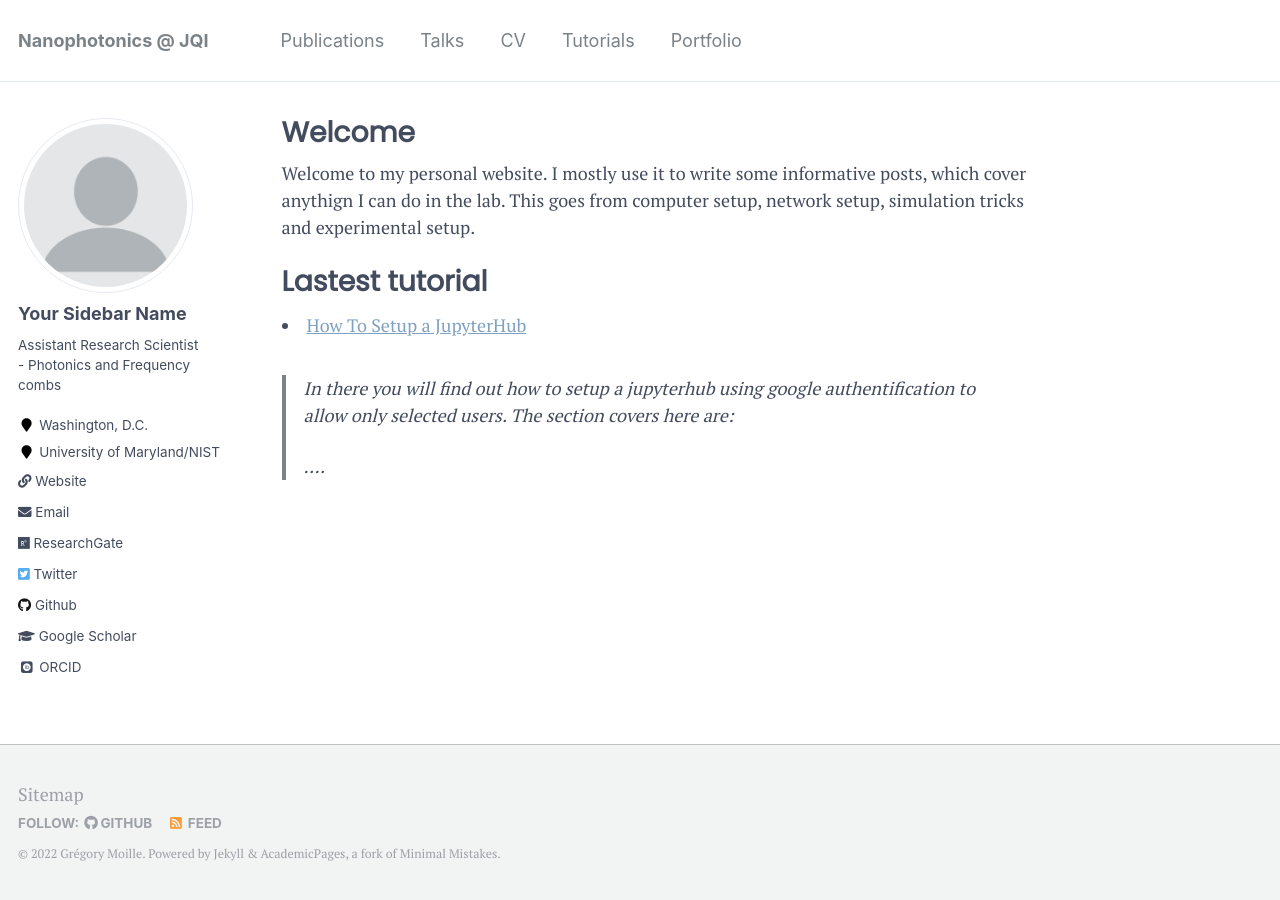
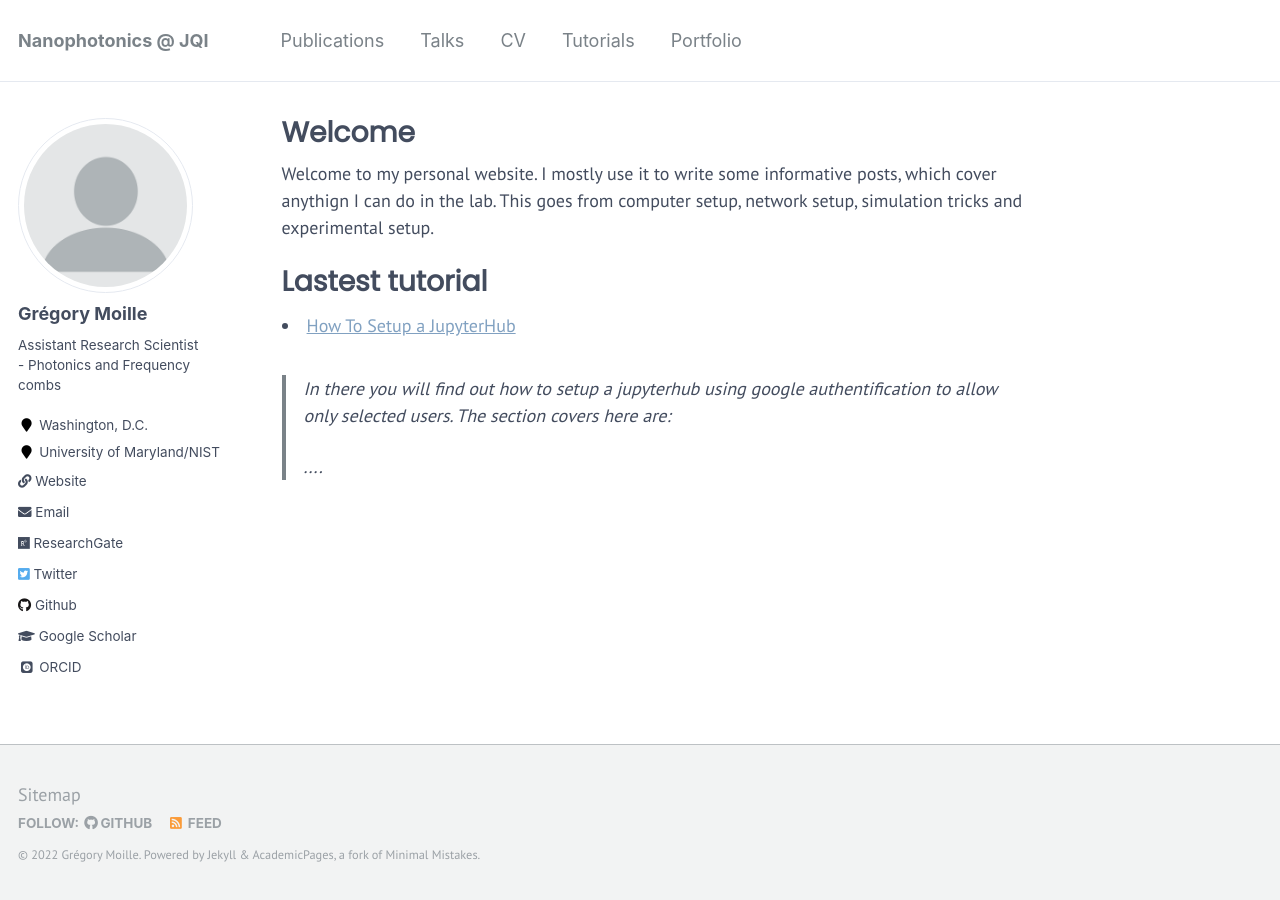
Before and after one commit to gregmoille/gregmoille.github.io, a Jekyll site: the page built from _pages/about.md, in a window 1280 px wide. Built offline with Jekyll 4.4.1, drawn with Linux system fonts in a browser that asks for light colours; some web fonts are replaced.

Commit message:
Fix font

```diff
--- a/_config.yml
+++ b/_config.yml
@@ -80,7 +80,7 @@ analytics:
 
 # Site Author
 author:
-  name             : "Your Sidebar Name"
+  name             : "Grégory Moille"
   avatar           : "profile.png"
   bio              : "Assistant Research Scientist - Photonics and Frequency combs"
   location         : "Washington, D.C."
--- a/_sass/_variables.scss
+++ b/_sass/_variables.scss
@@ -10,6 +10,7 @@
 @import url(//fonts.googleapis.com/css?family=Roboto+Condensed);
 @import url(//fonts.googleapis.com/css?family=Fondamento);
 @import url(//fonts.googleapis.com/css?family=PT+Serif);
+@import url(//fonts.googleapis.com/css?family=PT+Sans);
 @import url(//fonts.googleapis.com/css?family=Poppins);
 
 
@@ -35,7 +36,8 @@ $bodoni                     : "Bodoni MT", serif;
 $calisto                    : "Calisto MT", serif;
 $garamond                   : Garamond, serif;
 
-$global-font-family         : "PT Serif";
+// $global-font-family         : "PT Serif";
+$global-font-family         : "PT Sans";
 $header-font-family         : "Poppins";
 $caption-font-family        : $serif;
 
```
